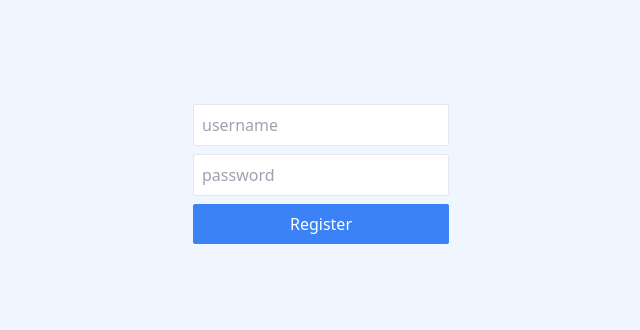
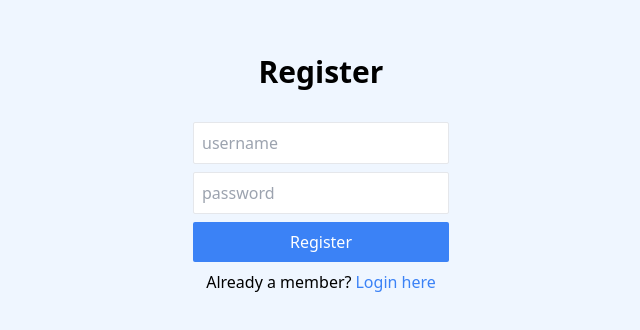
Before and after one commit to HanaZadravec/chat_app_frontend, a React (Vite) app in the folder chat_app/: page / in a window 1280 px wide. Shown: the part 202-532 px from the top of the page, without its empty margins (319-959 px from the left). Built offline with nearby package versions, Linux system fonts and the light colour scheme; no server answers.

Commit message:
login and registration done

```diff
--- a/chat_app/src/App.jsx
+++ b/chat_app/src/App.jsx
@@ -1,11 +1,12 @@
-import Register from "./Register";
+import Routes from "./Routes";
 import axios from 'axios';
+import { UserContextProvider } from "./UserContext";
 
 function App() {
   axios.defaults.baseURL = 'http://localhost:5000';
   axios.defaults.withCredentials = true;
   return (
-    <Register />
+    <UserContextProvider><Routes /></UserContextProvider>
   )
 }
 
--- a/chat_app/src/Register.jsx
+++ /dev/null
@@ -1,33 +0,0 @@
-import axios from 'axios';
-import React, { useState } from 'react';
-import { ToastContainer, toast } from 'react-toastify';
-import 'react-toastify/dist/ReactToastify.css';
-
-export default function Register() {
-    const [username, setUsername] = useState("");
-    const [password, setPassword] = useState("");
-
-    async function register(ev){
-        ev.preventDefault();
-        try {
-            const response = await axios.post('/register', { username, password }, { timeout: 5000 });
-            console.log(response.data);
-            toast.success("You have registered successfully!");
-        } catch (error) {
-            console.error(error);
-            toast.error("An error occurred while registering. Please try again later");
-        }
-    }
-
-
-    return (
-        <div className="bg-blue-50 h-screen flex items-center">
-            <form className="w-64 mx-auto mb-12" onSubmit={register}>
-                <input value={username} onChange={ev => setUsername(ev.target.value)} type="text" placeholder="username" className="block w-full rounded-sm p-2 mb-2 border" />
-                <input value={password} onChange={ev => setPassword(ev.target.value)} type="password" placeholder="password" className="block w-full rounded-sm p-2 mb-2 border" />
-                <button className="bg-blue-500 text-white w-full block rounded-sm p-2">Register</button>
-            </form>
-            <ToastContainer />
-        </div>
-    )
-}
--- /dev/null
+++ b/chat_app/src/RegisterAndLoginForm.jsx
@@ -0,0 +1,55 @@
+import axios from 'axios';
+import React, { useContext, useState } from 'react';
+import 'react-toastify/dist/ReactToastify.css';
+import { UserContext } from './UserContext';
+
+export default function RegisterAndLoginForm() {
+    const [username, setUsername] = useState("");
+    const [password, setPassword] = useState("");
+    const {setUser,setUserId} = useContext(UserContext);
+    const [isLoginORegister, setIsLoginOrRegister] = useState('register');
+
+    async function handleSubmit(ev){
+        ev.preventDefault();
+        const url= isLoginORegister === 'register' ? '/register' : '/login';
+    try {
+        const {data} = await axios.post(url, { username, password }, { timeout: 5000 });
+        setUser(username);
+        setPassword(data.id);
+        console.log(data);
+    } catch (error) {
+        console.error(error);
+    }
+    }
+
+
+    return (
+        <div className="bg-blue-50 h-screen flex flex-col items-center justify-center">
+    <h1 className="text-3xl font-bold mb-8">
+        {isLoginORegister === 'register' ? 'Register' : 'Login'}
+    </h1>
+    <form className="w-64 mx-auto mb-12" onSubmit={handleSubmit}>
+        <input value={username} onChange={ev => setUsername(ev.target.value)} type="text" placeholder="username" className="block w-full rounded-sm p-2 mb-2 border" />
+        <input value={password} onChange={ev => setPassword(ev.target.value)} type="password" placeholder="password" className="block w-full rounded-sm p-2 mb-2 border" />
+        <button className="bg-blue-500 text-white w-full block rounded-sm p-2">
+            {isLoginORegister === 'register' ? 'Register' : 'Login'}
+        </button>
+        <div className='text-center mt-2'>
+            {isLoginORegister === 'register' && (
+                <div>
+                    Already a member?
+                    <button onClick={() => setIsLoginOrRegister('login')} className="ml-1 text-blue-500">Login here</button>
+                </div>
+            )}
+            {isLoginORegister === 'login' && (
+                <div>
+                    Not a member?
+                    <button onClick={() => setIsLoginOrRegister('register')} className="ml-1 text-blue-500">Register here</button>
+                </div>
+            )}
+        </div>
+    </form>
+</div>
+
+    )
+}
--- /dev/null
+++ b/chat_app/src/Routes.jsx
@@ -0,0 +1,14 @@
+import RegisterAndLoginForm from "./RegisterAndLoginForm";
+import { useContext } from "react";
+import { UserContext } from "./UserContext";
+
+export default function Routes(){
+    const {username, id} = useContext(UserContext);
+
+    if(username){
+        return 'logged in ' + username;
+       }
+    return (
+        <RegisterAndLoginForm />
+    )
+}
--- /dev/null
+++ b/chat_app/src/UserContext.jsx
@@ -0,0 +1,21 @@
+import { createContext, useEffect } from "react";
+import { useState } from "react";
+import axios from 'axios';
+
+export const UserContext = createContext({});
+
+export function UserContextProvider({children}){
+    const [username, setUser] = useState(null);
+    const [userId, setUserId] = useState(null);
+    useEffect(() => {
+        axios.get('/profile').then(response =>{
+            setUserId(response.data.userId);
+            setUser(response.data.username);
+        })
+    }, []);
+    return (
+        <UserContext.Provider value={{username, setUser, userId,setUserId}}>
+            {children}
+        </UserContext.Provider>
+    )
+}
```
